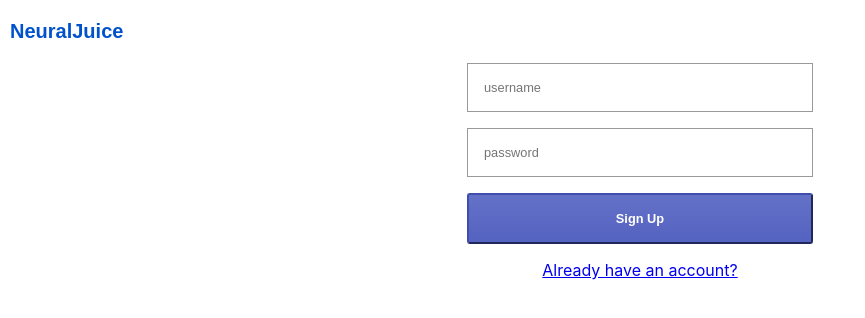
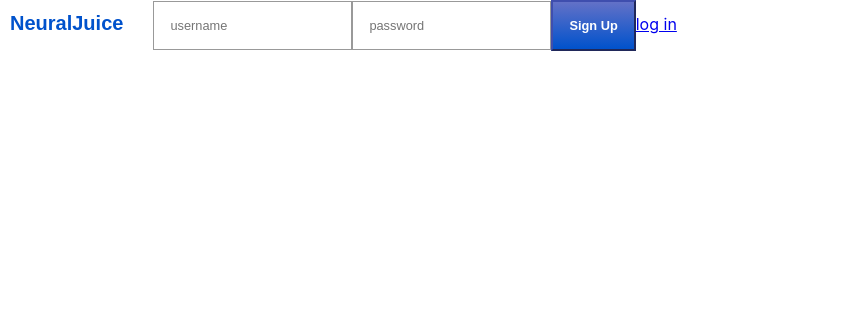
Before and after one commit to ra1500/REACT-app, a React (Create React App) app: page /signup in a window 1280 px wide. Shown: the top 318 px of the page, without its empty margins (0-865 px from the left). Built offline with nearby package versions, Linux system fonts and the light colour scheme.

Commit message:
token secured

```diff
--- a/src/App.js
+++ b/src/App.js
@@ -3,11 +3,12 @@ import './App.css';
 import { BrowserRouter as Router, Link, Route } from "react-router-dom";
 import PrivateRoute from './PrivateRoute';
 import Home from './Home';
-import Itsme from './Itsme';
+import Main from './Main';
 import PublicUserPages from './PublicUserPages';
 import Login from "./pages/Login";
 import Signup from './pages/Signup';
 import { AuthContext } from "./context/auth";
+//import TitleBar from "./TitleBar";
 
 function App(props) {
   const [authTokens, setAuthTokens] = useState();
@@ -22,11 +23,11 @@ function App(props) {
                     <AuthContext.Provider value={{ authTokens, setAuthTokens: setTokens }}>
                     <Router>
                       <div>
+                        <Route exact path="/" component={Login} />
                         <Route exact path="/" component={Home} />
-                        <Route path="/login" component={Login} />
-                        <Route path="/signup" component={Signup} />
-                        <Route path="/us/scores" component={PublicUserPages} />
-                        <PrivateRoute path="/itsme" component={Itsme} />
+                        <Route exact path="/signup" component={Signup} />
+                        <Route exact path="/us/scores" component={PublicUserPages} />
+                        <PrivateRoute path="/Main" component={Main} />
                       </div>
                     </Router>
                     </AuthContext.Provider>
--- a/src/Home.js
+++ b/src/Home.js
@@ -1,10 +1,10 @@
-import React from "react";
 import Introduction from "./Introduction";
 import TitleBar from "./TitleBar";
+import { useAuth } from "./context/auth";
+import React, { useState } from "react";
 
 function Home(props) {
   return   <div>
-            <TitleBar />
             <Introduction />
            </div>;
 }
--- a/src/LoginStatus.jsx
+++ b/src/LoginStatus2.jsx
@@ -1,10 +1,12 @@
-import React from "react"
-//import { AuthContext } from "./context/auth";
+import React, { useState } from "react";
+import { AuthContext } from "./context/auth";
 import { useAuth } from "./context/auth";
 import Login from "./pages/Login";
 import { Link, Redirect } from "react-router-dom";
 
-function LoginStatus(props) {
+function LoginStatus2(props) {
+    //const [isLoggedIn, setLoggedIn] = useState(false);
+    //const referer = "/Main";
     let userName = null;
     let name = null;
 
@@ -15,19 +17,20 @@ function LoginStatus(props) {
     else { userName = name.userName};
     const { setAuthTokens } = useAuth();
 
-  function logIn() {
-  }
 
   function logOut() {
-    const goHome = "/";
+    const goHome = "/   ";
+    //const goLogin = "/";
     setAuthTokens();
     sessionStorage.clear();
+    //window.location.replace(goHome);
     return <Redirect to={goHome} />;  //TODO: should go home and not login page
   }
 
+
     if (userName == null) {
     return (
-    <div><Link to="/login">Login</Link> </div>
+    <Login />
     );}
 
     else {
@@ -38,4 +41,4 @@ function LoginStatus(props) {
 
 
 
-export default LoginStatus;
+export default LoginStatus2;
--- a/src/Itsme.js
+++ b/src/Main.js
@@ -6,7 +6,7 @@ import QuestionIssuer from "./QuestionIssuer";
 import TitleBar from "./TitleBar";
 import Network from "./Network";
 
-function Itsme(props) {
+function Main(props) {
   const { setAuthTokens } = useAuth();
 
   return (
@@ -20,4 +20,4 @@ function Itsme(props) {
   );
 }
 
-export default Itsme;
+export default Main;
--- a/src/Network.js
+++ b/src/Network.js
@@ -30,7 +30,7 @@ class Network extends React.Component {
         const hash = btoa(token);
         const Basic = 'Basic ' + hash;
         let data = { friend: this.state.friend, connectionType: this.state.connectionType, status: this.state.status,
-         visibilityPermission: this.state.visibilityPermission, inviter: u, userName: u };
+         visibilityPermission: this.state.visibilityPermission, inviter: u };
 
         axios.post("http://localhost:8080/f", data,
         {headers : { 'Authorization' : Basic }})
@@ -49,7 +49,7 @@ class Network extends React.Component {
         const token = u +':' + p;
         const hash = btoa(token);
         const Basic = 'Basic ' + hash;
-        axios.get("http://localhost:8080/user/" + u,
+        axios.get("http://localhost:8080/user/",
         {headers : { 'Authorization' : Basic }})
         .then((response) => {
           this.setState({
--- a/src/Question.jsx
+++ b/src/Question.jsx
@@ -86,7 +86,7 @@ class Question extends React.Component {
         const token = u + ':' + p;
         const hash = btoa(token);
         const Basic = 'Basic ' + hash;
-        let data = { questionId: this.state.currentQuestion, userName: u, answer: this.state.selection, questionSetVersion: 1, answerPoints: this.state.answerPoints };
+        let data = { questionId: this.state.currentQuestion, answer: this.state.selection, questionSetVersion: 1, answerPoints: this.state.answerPoints };
 
         axios.post("http://localhost:8080/a",
         data,
@@ -107,7 +107,7 @@ class Question extends React.Component {
         const token = u +':' + p;
         const hash = btoa(token);
         const Basic = 'Basic ' + hash;
-        axios.get("http://localhost:8080/us/" + u,
+        axios.get("http://localhost:8080/us/",
         {headers : { 'Authorization' : Basic }})
         .then((response) => {
           this.setState({
--- a/src/TitleBar.jsx
+++ b/src/TitleBar.jsx
@@ -1,5 +1,6 @@
-import React from "react";
-import LoginStatus from "./LoginStatus";
+import LoginStatus2 from "./LoginStatus2";
+import { useAuth } from "./context/auth";
+import React, { useState } from "react";
 
 class TitleBar extends React.Component {
 
@@ -10,8 +11,8 @@ class TitleBar extends React.Component {
   render() {
     return (
     <div>
-        <p id="NJ">NeuralJuice</p>
-        <div id="LoginStatus"> <LoginStatus /> </div>
+        <a id="NJ" href="/"> NeuralJuice </a>
+        <div id="LoginStatus"> <LoginStatus2 /> </div>
     </div>
 
     );
--- a/src/components/AuthForms.js
+++ b/src/components/AuthForms.js
@@ -1,22 +1,23 @@
 import styled from 'styled-components';
 
 const Card = styled.div`
-  box-sizing: border-box;
+  box-sizing: initial   ;
   max-width: 410px;
-  margin: 0 auto;
-  padding: 0 2rem;
-  display: flex;
-  flex-direction: column;
-  align-items: center;
+  margin: initial;
+  padding: initial;
+  display: initial;
+  flex-direction: initial;
+  align-items: left;
 `;
 
 const Form = styled.div`
-  display: flex;
+  display: inline-block;
   flex-direction: column;
-  width: 100%;
+
 `;
 
 const Input = styled.input`
+  display: inline-block;
   padding: 1rem;
   border: 1px solid #999;
   margin-bottom: 1rem;
@@ -24,24 +25,19 @@ const Input = styled.input`
 `;
 
 const Button = styled.button`
-  background: linear-gradient(to bottom, #6371c7, #5563c1);
+  background: linear-gradient(to bottom, #6371c7, #0052cc);
   border-color: #3f4eae;
-  border-radius: 3px;
+  border-radius: 0px;
   padding: 1rem;
   color: white;
   font-weight: 700;
-  width: 100%;
+
   margin-bottom: 1rem;
   font-size: 0.8rem;
 `;
 
-const Logo = styled.img`
-  width: 50%;
-  margin-bottom: 1rem;
+const Error = styled.div`
+  background-color: orange;
 `;
 
-const Error = styled.div`
-  background-color: red;
-`;
-
-export { Form, Input, Button, Logo, Card, Error };
+export { Form, Input, Button, Card, Error };
--- a/src/index.css
+++ b/src/index.css
@@ -18,7 +18,7 @@ p {font-family: "Lucida Console"}
 #introduction {margin-left: 10px;}
 .qtext {margin-left: 10px; margin-top: 5px;}
 #qtext2 {margin-left: 10px; margin-bottom: 1px;}
-#NJ {margin-left: 10px;font-family: "Arial";font-size: 20px; color: #0052cc; font-weight: bold; display: inline-block;}
+#NJ {margin-left: 10px; margin-top: 5px; margin-right: 30px; font-family: "Arial";font-size: 20px; color: #0052cc; font-weight: bold; display: inline-block;text-decoration: none;}
 #tscore {margin-left: 10px; margin-top: 15px;}
 #LoginStatus {display: inline-block; margin-left: 20px;}
 #userName {display: inline; color:#e67300;}
--- a/src/pages/Login.js
+++ b/src/pages/Login.js
@@ -6,8 +6,7 @@ import { useAuth } from "../context/auth";
 
 
 function Login(props) {
-  //const referer = props.location.state.referer || '/'; //TODO: make this work so that goes to homepage or page tried to initially access
-  const referer = "/Itsme";
+  const referer = "/Main";
   const [isLoggedIn, setLoggedIn] = useState(false);
   const [isError, setIsError] = useState(false);
   const [userName, setUserName] = useState("");
@@ -36,7 +35,7 @@ function Login(props) {
 
   return (
     <React.Fragment>
-    <p id="NJ">NeuralJuice</p>
+    <a id="NJ" href="/"> NeuralJuice </a>
     <Card>
       <Form>
         <Input
@@ -45,7 +44,7 @@ function Login(props) {
           onChange={e => {
             setUserName(e.target.value);
           }}
-          placeholder="user"
+          placeholder="user id"
         />
         <Input
           type="password"
@@ -55,9 +54,9 @@ function Login(props) {
           }}
           placeholder="password"
         />
-        <Button onClick={postLogin}>Sign In</Button>
+        <Button onClick={postLogin}>Log in</Button>
       </Form>
-      <Link to="/signup">Don't have an account?</Link>
+      <a href="/signup">easy sign up</a>
         { isError &&<Error>The username or password provided were incorrect!</Error> }
     </Card>
     </React.Fragment>
--- a/src/pages/Signup.js
+++ b/src/pages/Signup.js
@@ -36,14 +36,14 @@ function Signup(props) {
 
   return (
     <React.Fragment>
-    <p id="NJ">NeuralJuice</p>
+    <a id="NJ" href="/"> NeuralJuice </a>
     <Card>
       <Form>
         <Input type="username" value={userName} onChange={e => {setUserName(e.target.value);}}placeholder="username" />
         <Input type="password" value={password} onChange={e => {setPassword(e.target.value);}}placeholder="password" />
         <Button onClick={postSignup}>Sign Up</Button>
       </Form>
-      <Link to="/login">Already have an account?</Link>
+      <Link to="/">log in</Link>
     </Card>
     </React.Fragment>
   );
```
Also changed, not shown: 2 other files (tests, documents, lock files or other folders).
